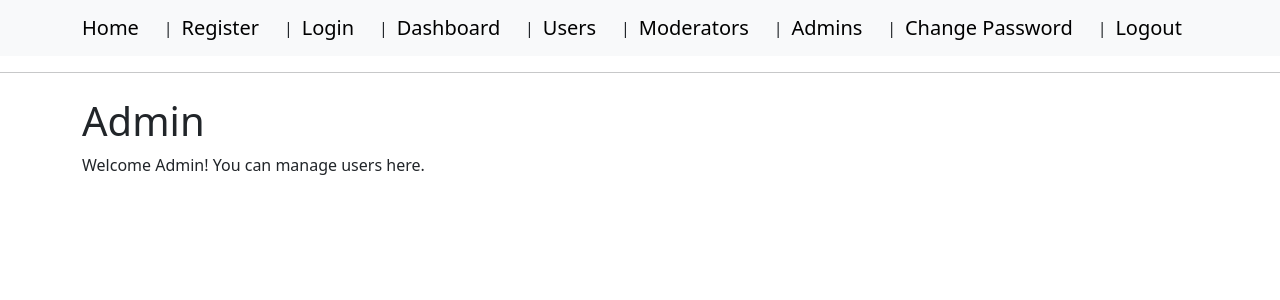
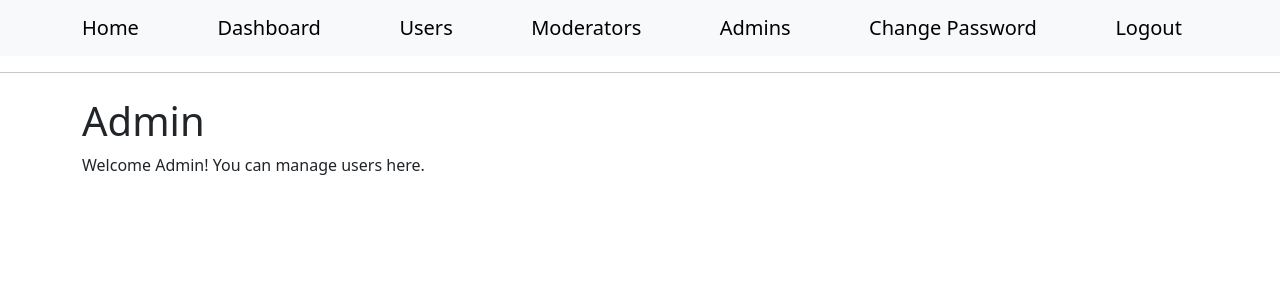
Before and after one commit to Culver22/Securing-a-Vulnerable-Flask-Application-Against-OWASP-and-CWE-Threats, a Flask app: page /admin-panel in a window 1280 px wide. Shown: the top 300 px of the page. Run offline with Flask 3, Linux system fonts and the light colour scheme; a user stored in the database is signed in; some libraries are stand-ins or nearby versions.

Commit message:
updated base.html so that: Flash messages are shown correctly, navbar links are shown only when logged in, correctly use url_for()

```diff
--- a/computer_program/app/templates/base.html
+++ b/computer_program/app/templates/base.html
@@ -3,27 +3,52 @@
 <head>
     <meta charset="UTF-8">
     <title>{% block title %}Flask App{% endblock %}</title>
-    <link rel="stylesheet" href="https://cdn.jsdelivr.net/npm/bootstrap@5.3.3/dist/css/bootstrap.min.css">
-    <link rel="stylesheet" href="https://cdn.jsdelivr.net/npm/sweetalert2@11/dist/sweetalert2.min.css">
+
+    {# Bootstrap CSS for simple styling #}
+    <link rel="stylesheet"
+          href="https://cdn.jsdelivr.net/npm/bootstrap@5.3.3/dist/css/bootstrap.min.css">
 </head>
 <body>
+
 <nav class="navbar bg-light">
     <div class="container">
-        <a class="navbar-brand" href="/">Home</a> |
-        <a class="navbar-brand" href="/register">Register</a> |
-        <a class="navbar-brand" href="/login">Login</a> |
-        <a class="navbar-brand" href="/dashboard">Dashboard</a> |
-        <a class="navbar-brand" href="/user-dashboard">Users</a> |
-        <a class="navbar-brand" href="/moderator">Moderators</a> |
-        <a class="navbar-brand" href="/admin-panel">Admins</a> |
-        <a class="navbar-brand" href="/change-password">Change Password</a> |
-        <a class="navbar-brand" href="/logout">Logout</a>
+        <a class="navbar-brand" href="{{ url_for('main.home') }}">Home</a>
+
+        {% if session.get('user') %}
+        {# shown when user is logged in #}
+            <a class="navbar-brand" href="{{ url_for('main.dashboard') }}">Dashboard</a>
+            <a class="navbar-brand" href="{{ url_for('main.user_dashboard') }}">Users</a>
+            <a class="navbar-brand" href="{{ url_for('main.moderator') }}">Moderators</a>
+            <a class="navbar-brand" href="{{ url_for('main.admin') }}">Admins</a>
+            <a class="navbar-brand" href="{{ url_for('main.change_password') }}">Change Password</a>
+            <a class="navbar-brand" href="{{ url_for('main.logout') }}">Logout</a>
+        {% else %}
+        {# shown when no one is logged in #}
+            <a class="navbar-brand" href="{{ url_for('main.register') }}">Register</a>
+            <a class="navbar-brand" href="{{ url_for('main.login') }}">Login</a>
+        {% endif %}
     </div>
 </nav>
+
 <hr>
+
+{# Flash messages appear here #}
+{% with messages = get_flashed_messages(with_categories=true) %}
+{% if messages %}
+<div class="container mt-3">
+    {% for category, message in messages %}
+    {# format: "error" becomes red #}
+        <div class="alert alert-{{ 'danger' if category == 'error' else category }}">
+            {{ message }}
+        </div>
+    {% endfor %}
+</div>
+{% endif %}
+{% endwith %}
+
 <div class="container mt-4">
     {% block content %}{% endblock %}
 </div>
-{% block scripts %}{% endblock %}
+
 </body>
 </html>
```
Also changed, not shown: 1 other file.
